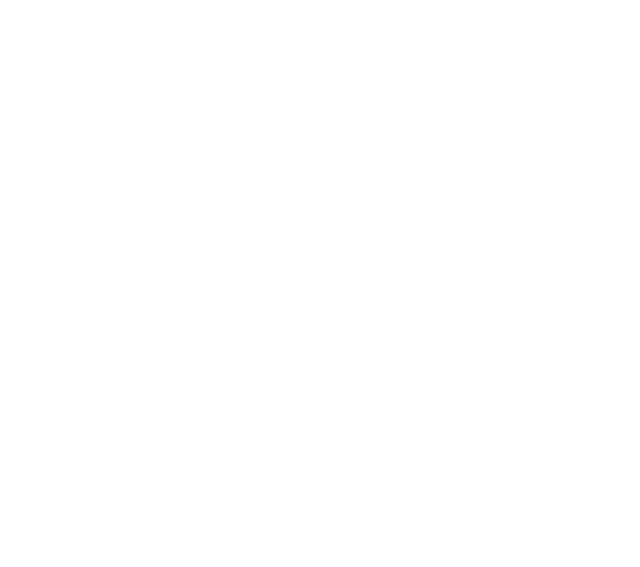
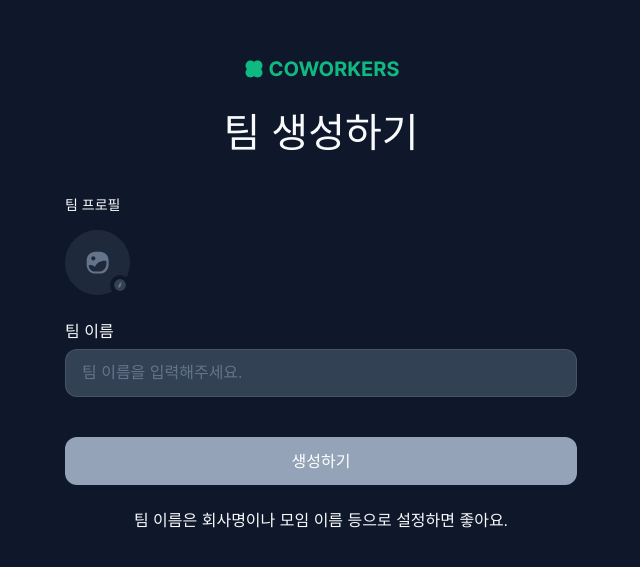
Before and after one commit to ozen0718/coworkers, a Next.js app: page /addteam in a window 1280 px wide. Shown: the part 107-674 px from the top of the page, without its empty margins (319-959 px from the left). Built offline with nearby package versions, Linux system fonts and the light colour scheme.

Commit message:
[Feat] 팀 생성 페이지 초안

```diff
--- a/src/app/(main)/addteam/page.tsx
+++ b/src/app/(main)/addteam/page.tsx
@@ -1,3 +1,76 @@
+'use client';
+import { useState } from 'react';
+import Image from 'next/image';
+import clsx from 'clsx';
+import Logo from '@/components/layout/Gnb/Logo';
+import Button from '@/components/common/Button/Button';
+
 export default function AddTeamPage() {
-  return <div>Add Team Page</div>;
+  const [name, setName] = useState('');
+  const isDisabled = name.trim().length === 0;
+
+  const handleCreate = () => {
+    console.log('팀 생성:', name);
+  };
+
+  return (
+    <main className="bg-bg300 flex min-h-screen flex-col items-center justify-center p-4">
+      <Logo />
+      <h1 className="text-4xl-medium text-gray100 mt-6">팀 생성하기</h1>
+
+      <div className="mt-10 w-full max-w-lg">
+        <span className="text-md-medium text-gray100 mb-4 block">팀 프로필</span>
+
+        <div className="relative mb-2 inline-block">
+          <Image
+            src="/icons/initialteamprofile.svg"
+            alt="팀 아이콘"
+            width={65}
+            height={65}
+            className="bg-bg200 rounded-full"
+          />
+          <Image
+            src="/icons/pencil.svg"
+            alt="프로필 변경"
+            width={20}
+            height={20}
+            className="bg-bg300 absolute right-0 bottom-0 cursor-pointer rounded-full p-1"
+          />
+        </div>
+
+        <label htmlFor="teamName" className="text-lg-medium text-gray100 mt-3 mb-2 block">
+          팀 이름
+        </label>
+        <input
+          id="teamName"
+          type="text"
+          className="bg-bg100 border-gray100/10 text-gray100 text-lg-regular placeholder:text-gray500 focus:border-primary hover:border-primary-hover h-12 w-full rounded-xl border px-4 focus:outline-none"
+          placeholder="팀 이름을 입력해주세요."
+          value={name}
+          maxLength={20}
+          onChange={(e: React.ChangeEvent<HTMLInputElement>) => setName(e.currentTarget.value)}
+        />
+
+        <div className="mt-10">
+          <Button
+            type="button"
+            disabled={isDisabled}
+            onClick={handleCreate}
+            className={clsx(
+              'text-lg-medium h-12 w-full rounded-xl',
+              isDisabled
+                ? 'bg-gray400 cursor-not-allowed text-white'
+                : 'bg-primary hover:bg-primary-hover active:bg-primary-pressed text-white'
+            )}
+          >
+            생성하기
+          </Button>
+        </div>
+
+        <p className="text-sm-regular text-gray100 mt-6 text-center">
+          팀 이름은 회사명이나 모임 이름 등으로 설정하면 좋아요.
+        </p>
+      </div>
+    </main>
+  );
 }
```
